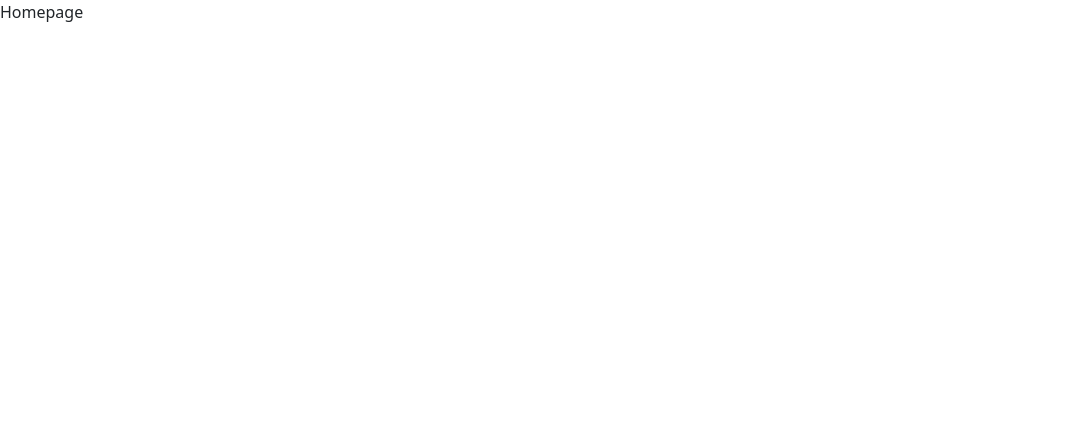
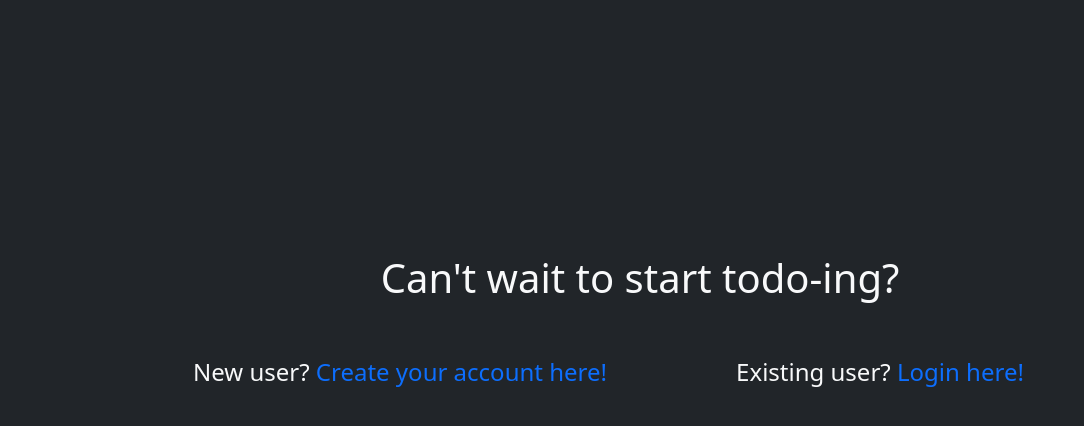
Before and after one commit to dci-team-projects/todo-list-backend, a React (Create React App) app in the folder client/: page / in a window 1280 px wide. Shown: the top 426 px of the page, without its empty margins (0-1084 px from the left). Built offline with nearby package versions, Linux system fonts and the light colour scheme.

Commit message:
finished creating homepage, still need to add header component here

```diff
--- a/client/src/components/App.js
+++ b/client/src/components/App.js
@@ -8,7 +8,7 @@ import Dashboard from "./Dashboard";
 
 const App = () => {
   return (
-    <div>
+    <div className="vh-100 bg-dark text-light ">
       <Router>
         <Switch>
           <Route exact path="/">
--- a/client/src/components/Homepage.js
+++ b/client/src/components/Homepage.js
@@ -1,7 +1,32 @@
 import React from "react";
+import { Link } from "react-router-dom";
 
 const Homepage = () => {
-  return <div>Homepage</div>;
+  return (
+    <div className="d-flex flex-column justify-content-center align-items-center h-75">
+      <h1 className="p-5 ">Can't wait to start todo-ing?</h1>
+      <section className="d-flex flex-row justify-content-around align-items-center w-75">
+        <div className="px-2 w-50 d-flex justify-content-center align-items-center">
+          <h4>
+            New user?{" "}
+            <Link to="/register" className="text-decoration-none">
+              {" "}
+              Create your account here!
+            </Link>
+          </h4>
+        </div>
+        <div className="px-2 w-50 d-flex justify-content-center align-items-center">
+          <h4>
+            Existing user?
+            <Link to="/signin" className="text-decoration-none">
+              {" "}
+              Login here!
+            </Link>
+          </h4>
+        </div>
+      </section>
+    </div>
+  );
 };
 
 export default Homepage;
```
